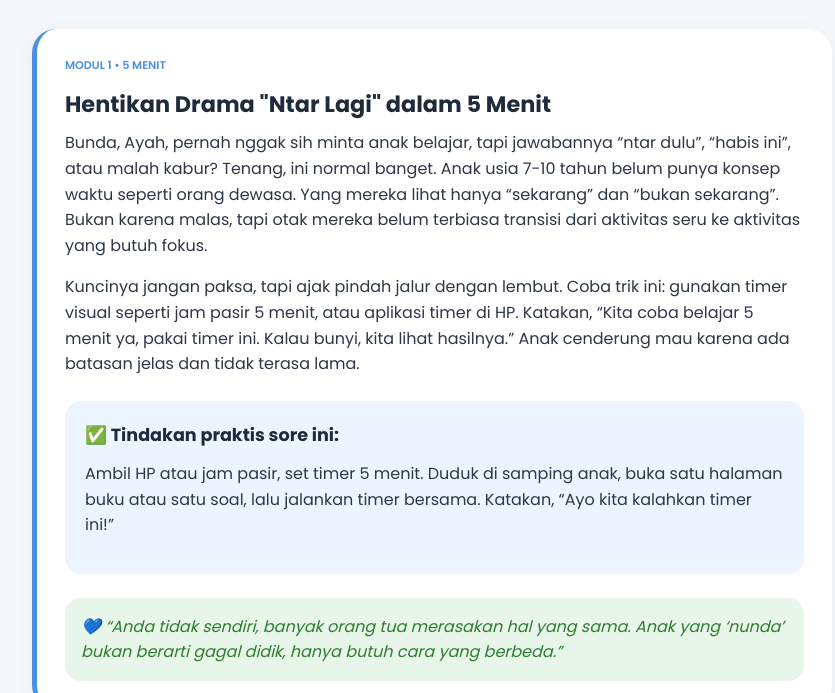
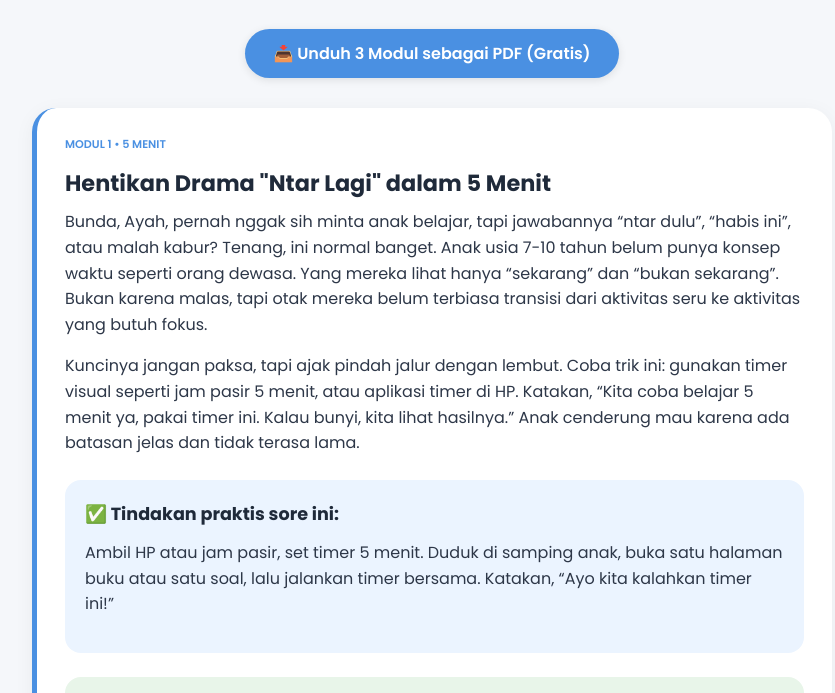
Before and after one commit to mindseekedu-cpu/mindseek-landing, a plain HTML site: page modul.html in a window 1280 px wide. Shown: the part 107-800 px from the top of the page, without its empty margins (208-1043 px from the left). Drawn offline with Linux system fonts and the light colour scheme.

Commit message:
Update modul.html
Perbaikan :
1. Library html2pdf.js sudah ditambahkan di <head>.
2. Tombol "Unduh 3 Modul sebagai PDF (Gratis)" diletakkan di atas modul.
3. Semua konten modul dibungkus <div id="pdfContent"> agar hanya area itu yang diekspor ke PDF (tombol dan header tidak ikut tercetak).
4. Konfigurasi PDF sudah diatur untuk ukuran A4, margin rapi, dan kualitas gambar bagus.
5. Script JavaScript menangani klik tombol dan memicu unduhan.

```diff
--- a/modul.html
+++ b/modul.html
@@ -2,9 +2,11 @@
 <html lang="id">
 <head>
   <meta charset="UTF-8">
-  <meta name="viewport" content="width=device-width, initial-scale=1.0">
+  <meta name="viewport" content="width=device-width, initial-scale=1.0, user-scalable=yes">
   <title>3 Modul MindSeek Coach – Rutinitas Belajar 15 Menit</title>
   <link href="https://fonts.googleapis.com/css2?family=Poppins:wght@300;400;500;600;700&display=swap" rel="stylesheet">
+  <!-- Library html2pdf.js untuk konversi ke PDF -->
+  <script src="https://cdnjs.cloudflare.com/ajax/libs/html2pdf.js/0.10.1/html2pdf.bundle.min.js" integrity="sha512-GsLlZN/3F2ErC5ifS5QtgpiJtWd43JWSuIgh7mbzZ8zBps+dvLusV+eNQATqgA/HdeKFVgA5v3S/cIrLF7QnIg==" crossorigin="anonymous" referrerpolicy="no-referrer"></script>
   <style>
     * { margin: 0; padding: 0; box-sizing: border-box; }
     body { font-family: 'Poppins', sans-serif; background: #F5F7FA; color: #1F2A3A; line-height: 1.6; padding: 24px 16px 48px; }
@@ -12,6 +14,35 @@
     .header { text-align: center; margin-bottom: 32px; }
     .header h1 { font-size: 1.8rem; color: #4A90E2; margin-bottom: 8px; }
     .header p { color: #4a5b6e; }
+
+    /* Tombol download PDF */
+    .download-btn-container { text-align: center; margin-bottom: 30px; }
+    .download-pdf-btn {
+      background-color: #4A90E2;
+      color: white;
+      border: none;
+      padding: 12px 28px;
+      font-size: 1rem;
+      font-family: 'Poppins', sans-serif;
+      font-weight: 600;
+      border-radius: 50px;
+      cursor: pointer;
+      transition: 0.3s;
+      display: inline-flex;
+      align-items: center;
+      gap: 10px;
+      box-shadow: 0 2px 8px rgba(0,0,0,0.1);
+    }
+    .download-pdf-btn:hover {
+      background-color: #3A7BC8;
+      transform: translateY(-2px);
+    }
+
+    /* Area konten yang akan dijadikan PDF */
+    .pdf-content {
+      background: transparent;
+    }
+
     .modul { background: white; border-radius: 24px; padding: 28px; margin-bottom: 24px; box-shadow: 0 4px 20px rgba(0,0,0,0.05); border-left: 5px solid #4A90E2; }
     .modul h2 { font-size: 1.4rem; margin-bottom: 8px; color: #1F2A3A; }
     .modul .badge { font-size: 0.7rem; color: #4A90E2; font-weight: 600; text-transform: uppercase; margin-bottom: 12px; }
@@ -20,6 +51,7 @@
     .action-box h3 { font-size: 1.1rem; margin-bottom: 12px; color: #1F2A3A; }
     .afirmasi { font-style: italic; background: #E8F5E9; padding: 16px; border-radius: 16px; margin-top: 24px; color: #2E7D32; }
     .footer { text-align: center; margin-top: 40px; font-size: 0.8rem; color: #718096; }
+
     @media (max-width: 600px) {
       .modul { padding: 20px; }
       .header h1 { font-size: 1.5rem; }
@@ -33,6 +65,15 @@
     <p>Rutinitas belajar 15 menit/hari • Tanpa drama</p>
   </div>
 
+  <!-- Tombol Unduh PDF -->
+  <div class="download-btn-container">
+    <button class="download-pdf-btn" id="downloadPDFBtn">
+      📥 Unduh 3 Modul sebagai PDF (Gratis)
+    </button>
+  </div>
+
+  <!-- Area konten yang akan diekspor ke PDF -->
+  <div class="pdf-content" id="pdfContent">
     <!-- Modul 1 -->
     <div class="modul">
       <div class="badge">Modul 1 • 5 menit</div>
@@ -82,6 +123,24 @@
       <p>© 2026 MindSeek. Dibuat untuk orang tua hebat.</p>
       <p>✨ Terapkan satu tindakan hari ini. Konsistensi > durasi.</p>
     </div>
-</div>
+  </div> <!-- penutup pdfContent -->
+</div> <!-- penutup container -->
+
+<!-- Script untuk mengunduh PDF -->
+<script>
+  document.getElementById('downloadPDFBtn').addEventListener('click', function() {
+    const element = document.getElementById('pdfContent');
+    // Opsi konfigurasi PDF
+    const opt = {
+      margin:        [0.5, 0.5, 0.5, 0.5], // [top, right, bottom, left] inci
+      filename:     'MindSeek_Coach_3_Modul.pdf',
+      image:        { type: 'jpeg', quality: 0.98 },
+      html2canvas:  { scale: 2, letterRendering: true, useCORS: true, logging: false },
+      jsPDF:        { unit: 'in', format: 'a4', orientation: 'portrait' }
+    };
+    // Panggil library html2pdf untuk mengunduh
+    html2pdf().set(opt).from(element).save();
+  });
+</script>
 </body>
 </html>
```
Lines whose indentation alone changed are shown as unchanged.
